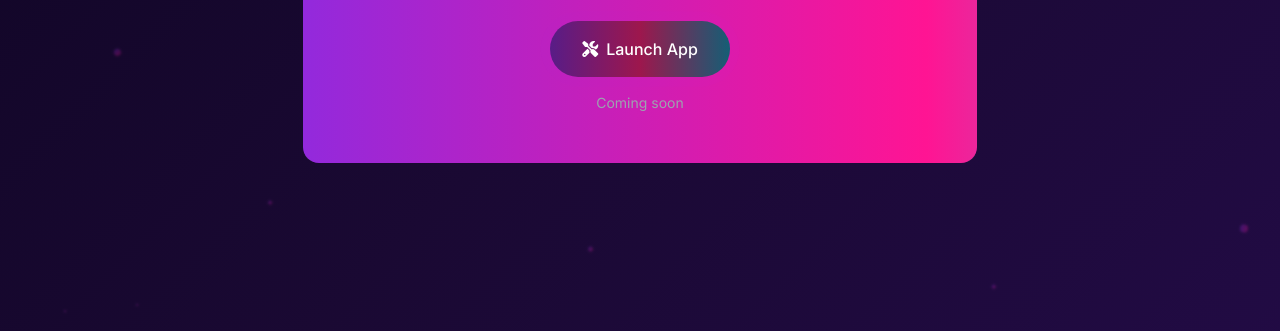
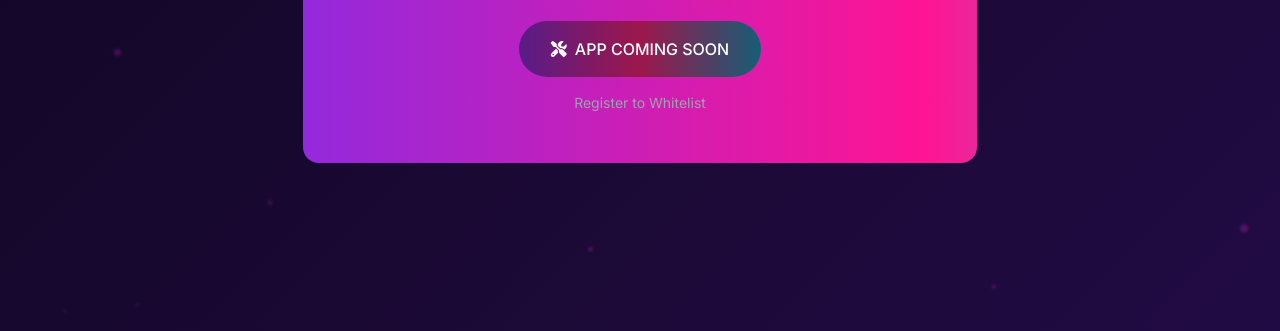
Before and after one commit to alexandrstrelkov/cappi, a plain HTML site: page index.html in a window 1280 px wide. Shown: the part 395-726 px from the top of the page. Drawn offline with nearby package versions, Linux system fonts and the light colour scheme.

Commit message:
Update index.html

```diff
--- a/index.html
+++ b/index.html
@@ -28,11 +28,11 @@
                 <div class="flex justify-center fade-in">
                     <button class="btn-glow relative overflow-hidden flex items-center justify-center px-8 py-4 rounded-full bg-gradient-to-r from-purple-900 via-pink-800 to-cyan-800 text-white font-medium transition-all duration-300 hover:opacity-90 mb-4 pulse">
                         <i class="fas fa-tools mr-2"></i>
-                        <span>Launch App</span>
+                        <span>APP COMING SOON</span>
                     </button>
                 </div>
 
-                <p class="text-sm text-gray-400 fade-in">Coming soon</p>
+                <p class="text-sm text-gray-400 fade-in">Register to Whitelist</p>
             </div>
         </div>
     </div>
```
